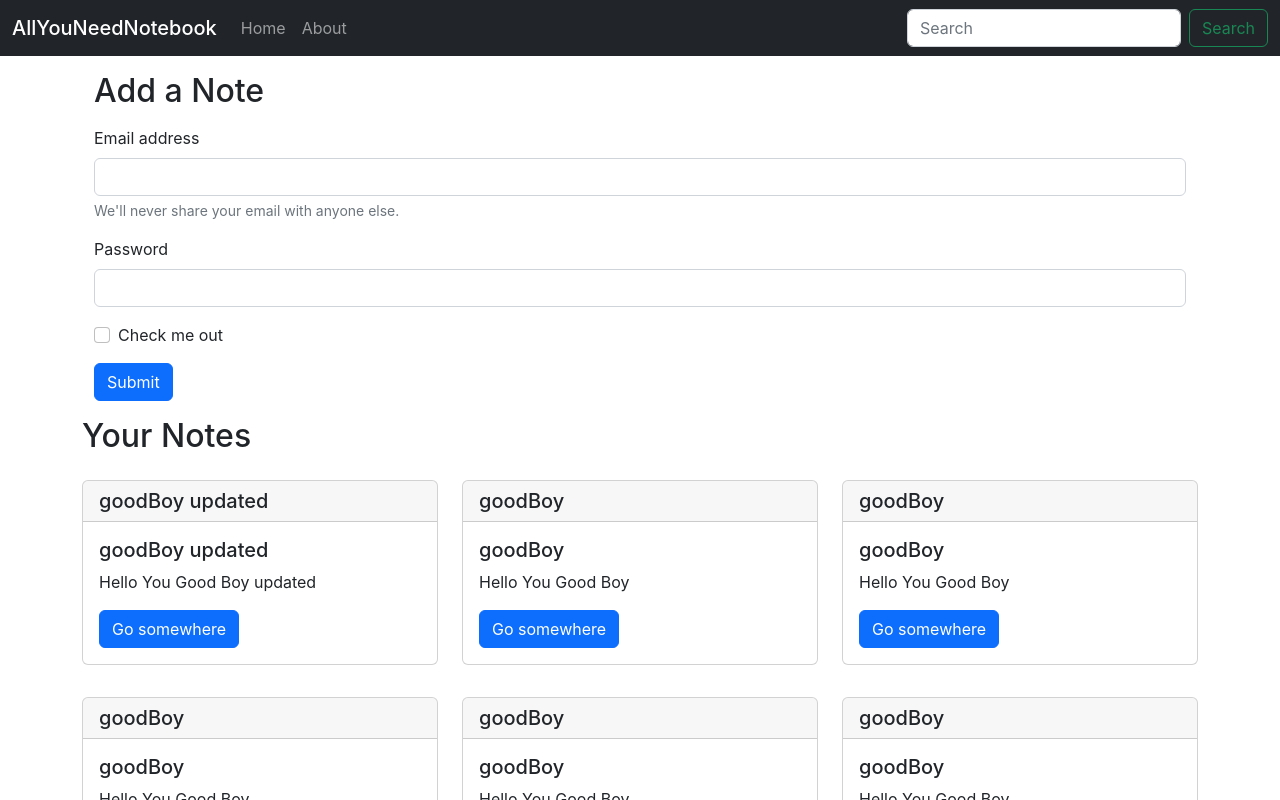
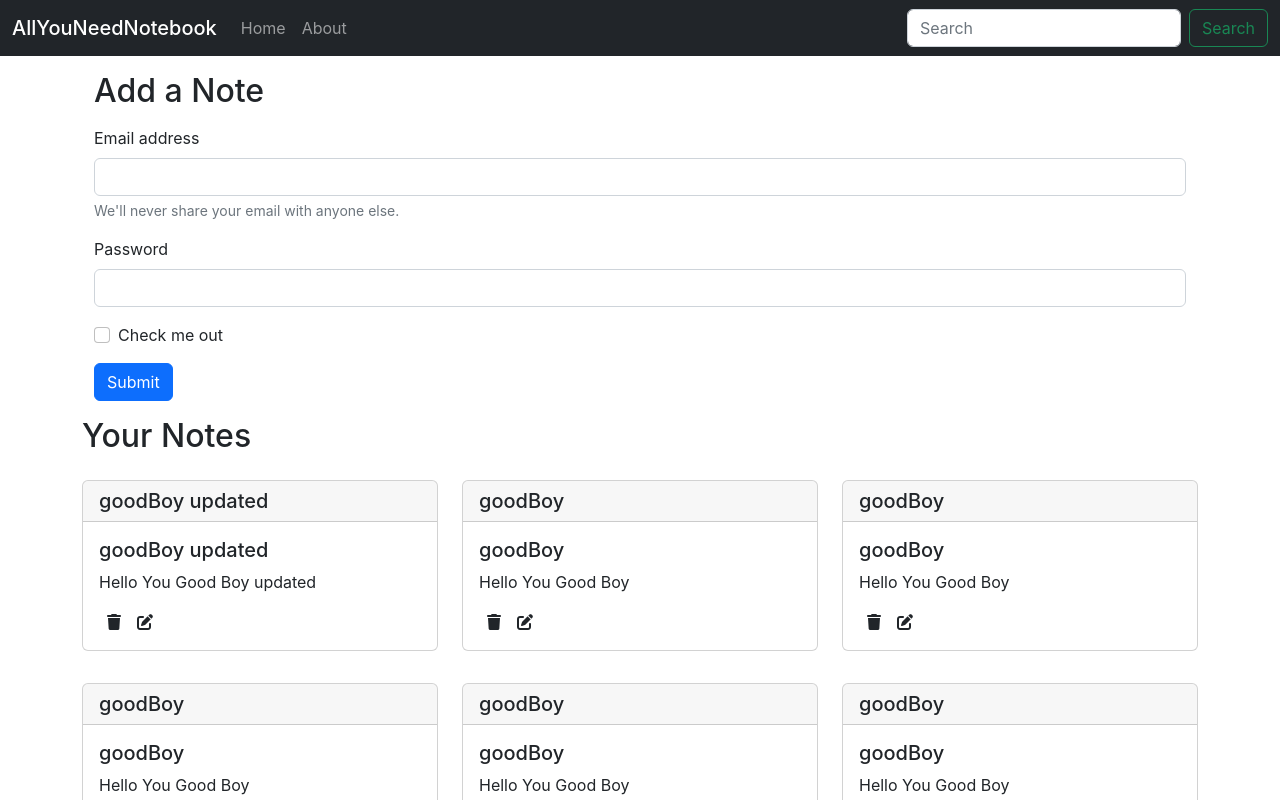
Before and after one commit to Mohammedvaraliya/AllYouNeedNoteBook-ReactApp, a React (Create React App) app: page /#/ in a window 1280 px wide. Shown: the top 800 px of the page. Built offline with nearby package versions, Linux system fonts and the light colour scheme.

Commit message:
created noteitem card

```diff
--- a/public/index.html
+++ b/public/index.html
@@ -22,6 +22,8 @@
   <noscript>You need to enable JavaScript to run this app.</noscript>
   <div id="root"></div>
 
+  <script src="https://kit.fontawesome.com/76458d4d9e.js" crossorigin="anonymous"></script>
+
   <script src="https://cdn.jsdelivr.net/npm/bootstrap@5.2.2/dist/js/bootstrap.bundle.min.js"
     integrity="sha384-OERcA2EqjJCMA+/3y+gxIOqMEjwtxJY7qPCqsdltbNJuaOe923+mo//f6V8Qbsw3"
     crossorigin="anonymous"></script>
--- a/src/components/Noteitem.js
+++ b/src/components/Noteitem.js
@@ -12,7 +12,8 @@
                     <div class="card-body">
                         <h5 class="card-title">{note.title}</h5>
                         <p class="card-text">{note.description}</p>
-                        <a href="#" class="btn btn-primary">Go somewhere</a>
+                    <i class="fa-sharp fa-solid fa-trash mx-2"></i>
+                    <i class="fa-solid fa-pen-to-square mx-2"></i>
                     </div>
                 </div>
             </div>
--- a/src/index.css
+++ b/src/index.css
@@ -11,3 +11,7 @@
   font-family: source-code-pro, Menlo, Monaco, Consolas, 'Courier New',
     monospace;
 }
+
+i {
+  cursor: pointer;
+}
```
